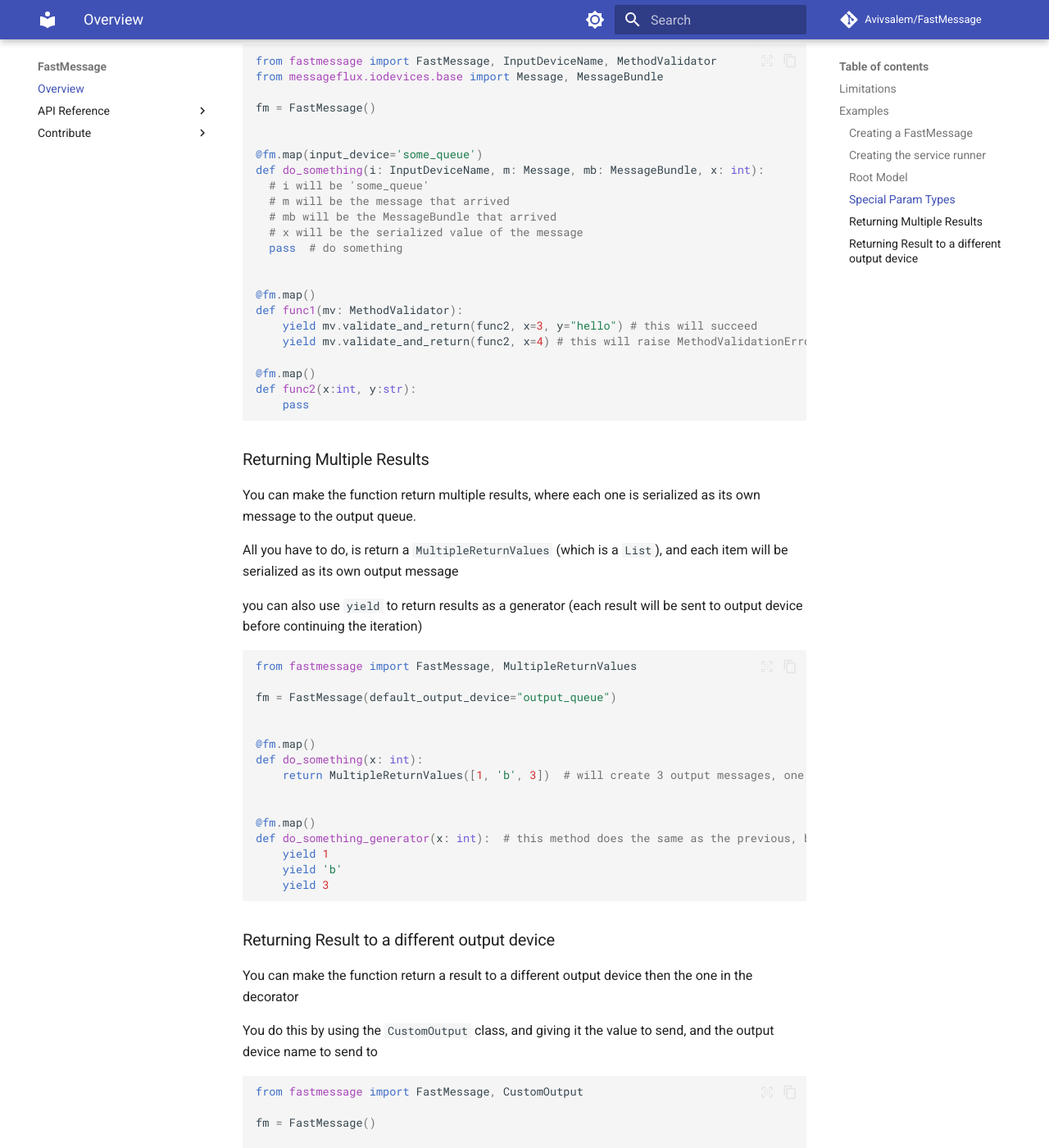
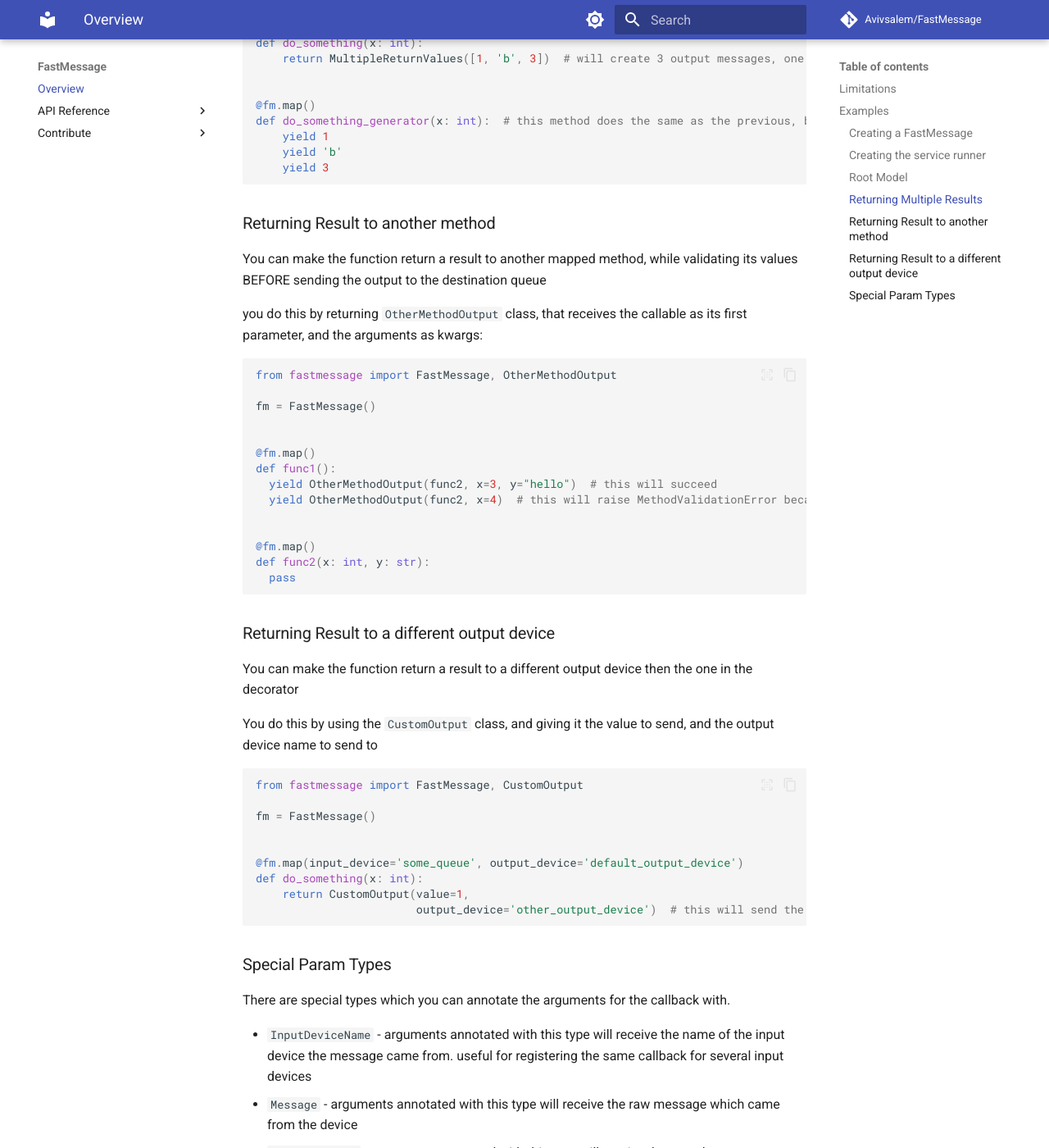
Before and after one commit to Avivsalem/FastMessage, an MkDocs documentation site: the page built from docs/index.md, in a window 1280 px wide and 1400 px high, scrolled down 2446 px. Shown: the whole window at 82% size. Built offline with MkDocs 1.6.1 and Material for MkDocs 9.7.7, drawn with Linux system fonts in a browser that asks for light colours; comment, search, counter and statistics services are not loaded; some of the changed text lies outside the part shown.

Commit message:
added OtherMethodOutput

````diff
--- a/docs/index.md
+++ b/docs/index.md
@@ -26,22 +26,22 @@
 
 @fm.map()
 def do_something(x: int, y: str):
-  pass  # do something with x and y
+    pass  # do something with x and y
 
 
 @fm.map()
 async def do_something_async(x: int, y: str):
-  pass  # do something with x and y asynchronously
+    pass  # do something with x and y asynchronously
 
 
 class SomeModel(BaseModel):
-  x: int
-  y: str
+    x: int
+    y: str
 
 
 @fm.map()
 def do_something_else(m: SomeModel, a: int):
-  return "some_value"  # do somthing with m and a
+    return "some_value"  # do somthing with m and a
 
 ```
 
@@ -93,46 +93,6 @@
 @fm.map(input_device='some_other_queue')
 def process_somemodel(__root__: SomeModel):
     pass  # this method will expect messages with the SomeModel schema ({"x":1, "y":"some string"})
-
-```
-
-### Special Param Types
-
-There are special types which you can annotate the arguments for the callback with.
-
-* ```InputDeviceName``` - arguments annotated with this type will receive the name of the input device the message came
-  from. useful for registering the same callback for several input devices
-* ```Message``` - arguments annotated with this type will receive the raw message which came from the device
-* ```MessageBundle``` - arguments annotated with this type will receive the complete MessageBundle (with device headers)
-* ```MethodValidator``` - argument of this type, will receive an object that can help validate return values for other methods
-Notice that arguments annotated with these types MUST NOT have default values (Since they always have values).
-
-```python
-
-
-from fastmessage import FastMessage, InputDeviceName, MethodValidator
-from messageflux.iodevices.base import Message, MessageBundle
-
-fm = FastMessage()
-
-
-@fm.map(input_device='some_queue')
-def do_something(i: InputDeviceName, m: Message, mb: MessageBundle, x: int):
-  # i will be 'some_queue'
-  # m will be the message that arrived
-  # mb will be the MessageBundle that arrived
-  # x will be the serialized value of the message
-  pass  # do something
-
-
-@fm.map()
-def func1(mv: MethodValidator):
-    yield mv.validate_and_return(func2, x=3, y="hello") # this will succeed
-    yield mv.validate_and_return(func2, x=4) # this will raise MethodValidationError because y param is required but missing
-
-@fm.map()
-def func2(x:int, y:str):
-    pass
 ```
 
 ### Returning Multiple Results
@@ -163,6 +123,31 @@
     yield 3
 ```
 
+### Returning Result to another method
+
+You can make the function return a result to another mapped method, while validating its values BEFORE sending the
+output to the destination queue
+
+you do this by returning ```OtherMethodOutput``` class, that receives the callable as its first parameter, and the
+arguments as kwargs:
+
+```python
+from fastmessage import FastMessage, OtherMethodOutput
+
+fm = FastMessage()
+
+
+@fm.map()
+def func1():
+  yield OtherMethodOutput(func2, x=3, y="hello")  # this will succeed
+  yield OtherMethodOutput(func2, x=4)  # this will raise MethodValidationError because y param is required but missing
+
+
+@fm.map()
+def func2(x: int, y: str):
+  pass
+```
+
 ### Returning Result to a different output device
 
 You can make the function return a result to a different output device then the one in the decorator
@@ -178,6 +163,48 @@
 
 @fm.map(input_device='some_queue', output_device='default_output_device')
 def do_something(x: int):
-  return CustomOutput(value=1,
-                      output_device='other_output_device')  # this will send the value 1 to 'other_output_device' instead of the default
+    return CustomOutput(value=1,
+                        output_device='other_output_device')  # this will send the value 1 to 'other_output_device' instead of the default
 ```
+
+### Special Param Types
+
+There are special types which you can annotate the arguments for the callback with.
+
+* ```InputDeviceName``` - arguments annotated with this type will receive the name of the input device the message came
+  from. useful for registering the same callback for several input devices
+* ```Message``` - arguments annotated with this type will receive the raw message which came from the device
+* ```MessageBundle``` - arguments annotated with this type will receive the complete MessageBundle (with device headers)
+* ```MethodValidator``` - argument of this type, will receive an object that can help validate return values for other
+  methods
+  Notice that arguments annotated with these types MUST NOT have default values (Since they always have values).
+
+```python
+
+
+from fastmessage import FastMessage, InputDeviceName, MethodValidator
+from messageflux.iodevices.base import Message, MessageBundle
+
+fm = FastMessage()
+
+
+@fm.map(input_device='some_queue')
+def do_something(i: InputDeviceName, m: Message, mb: MessageBundle, x: int):
+    # i will be 'some_queue'
+    # m will be the message that arrived
+    # mb will be the MessageBundle that arrived
+    # x will be the serialized value of the message
+    pass  # do something
+
+
+@fm.map()
+def func1(mv: MethodValidator):
+    yield mv.validate_and_return(func2, x=3, y="hello")  # this will succeed
+    yield mv.validate_and_return(func2,
+                                 x=4)  # this will raise MethodValidationError because y param is required but missing
+
+
+@fm.map()
+def func2(x: int, y: str):
+    pass
+```
--- a/fastmessage/__init__.py
+++ b/fastmessage/__init__.py
@@ -1,5 +1,6 @@
 from .common import (
     CustomOutput,
+    OtherMethodOutput,
     InputDeviceName,
     MultipleReturnValues,
 )
````
Also changed, not shown: 3 other files.
